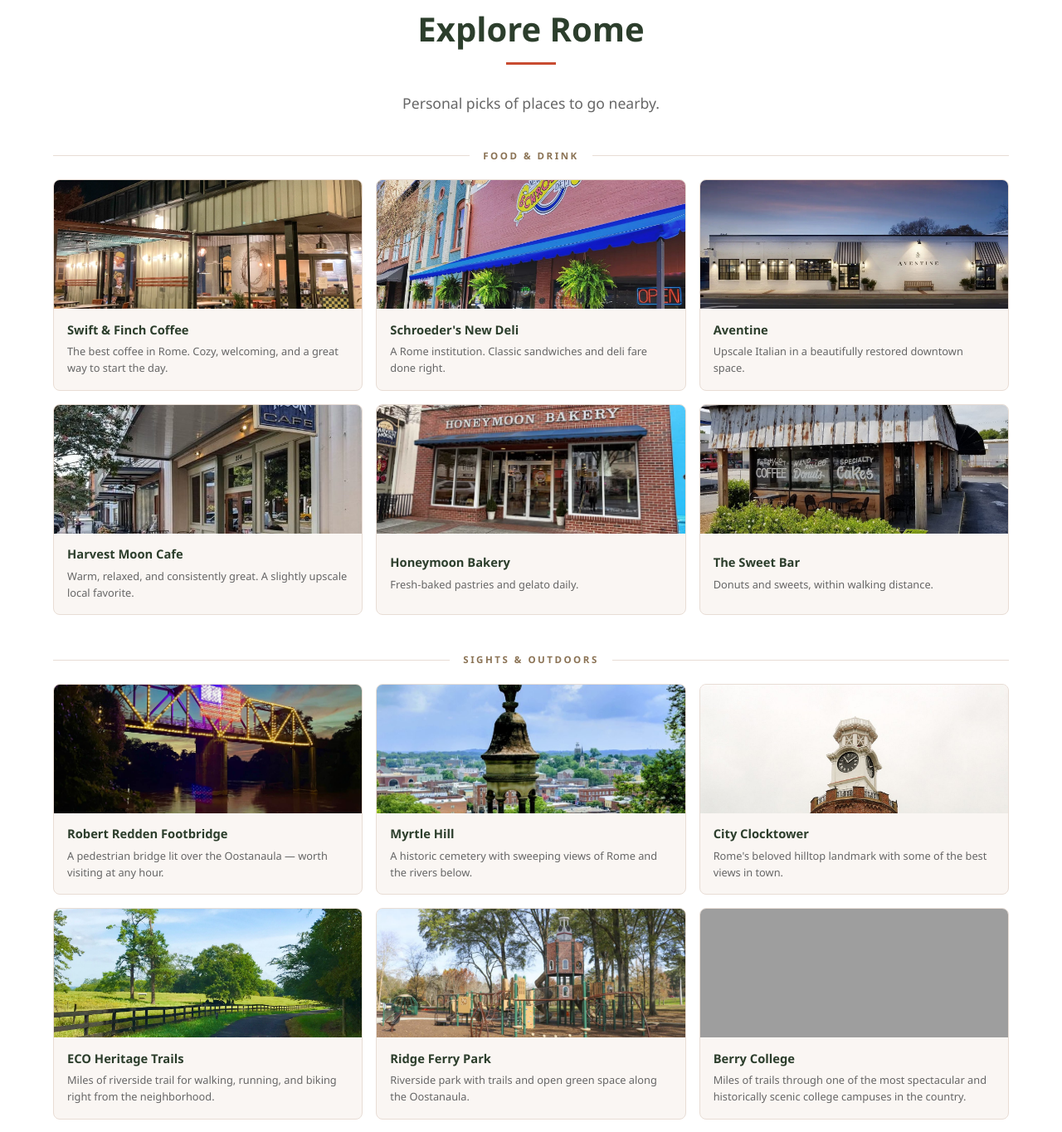
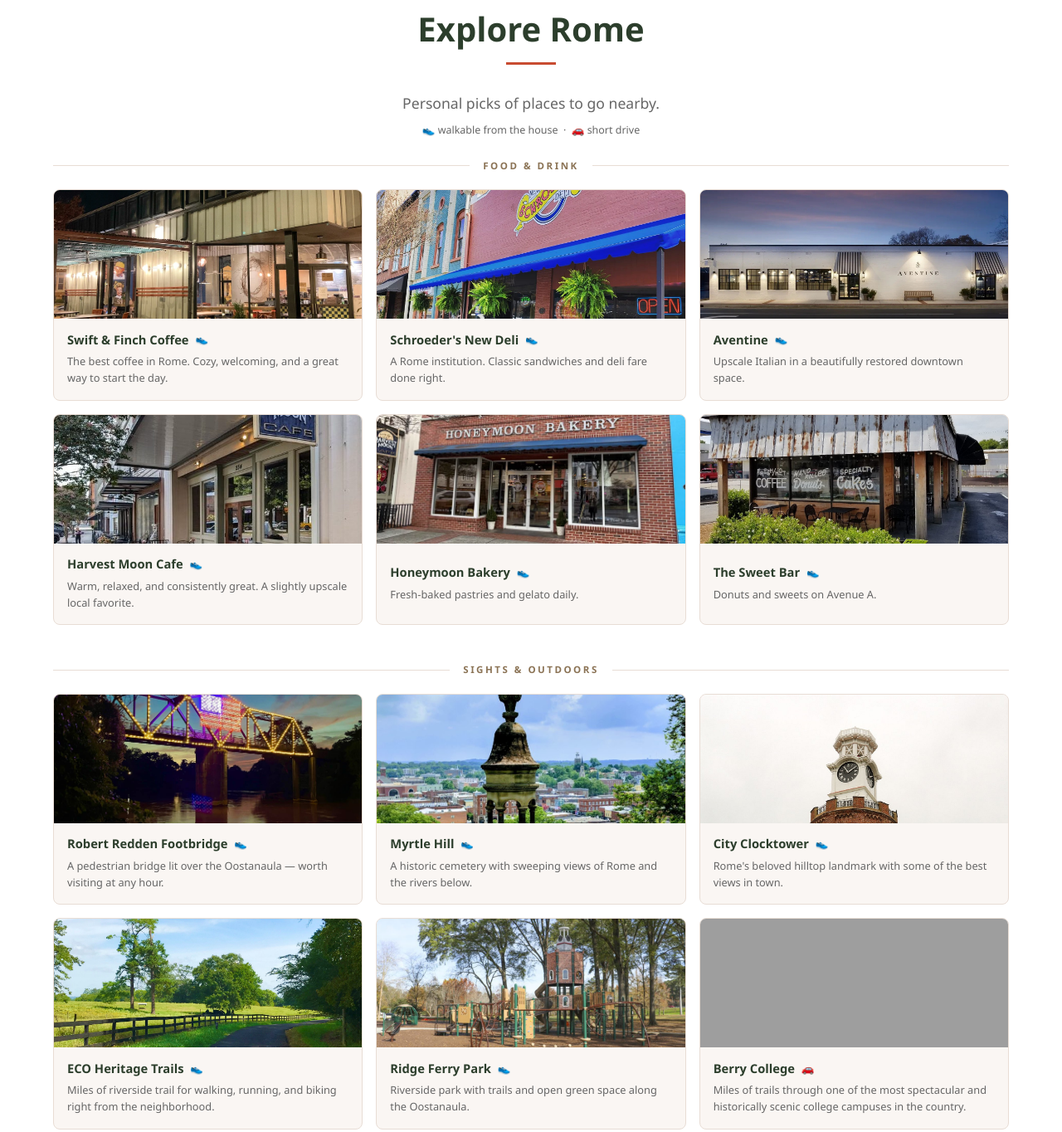
Before and after one commit to 1003avenuea-ops/web, a plain HTML site: page index.html in a window 1280 px wide. Shown: the part 2562-3926 px from the top of the page at 83% size. Drawn offline with Linux system fonts and the light colour scheme; grey boxes are pictures that could not be loaded.

Commit message:
booking copy

```diff
--- a/index.html
+++ b/index.html
@@ -635,6 +635,28 @@
             line-height: 1.55;
         }
 
+        .place-icon {
+            display: inline-block;
+            margin-left: 0.25rem;
+            vertical-align: middle;
+            font-size: 0.85em;
+            line-height: 1;
+            position: relative;
+            top: -1px;
+        }
+
+        .section-legend {
+            font-size: 0.78rem;
+            color: var(--text-light);
+            margin-top: -2rem;
+            margin-bottom: 1.5rem;
+            display: flex;
+            align-items: center;
+            justify-content: center;
+            gap: 0.4rem;
+            flex-wrap: wrap;
+        }
+
         .explore-pills {
             display: flex;
             flex-wrap: wrap;
@@ -1059,6 +1081,7 @@
     </style>
 </head>
 <body>
+
     <!-- HEADER -->
     <header>
         <nav>
@@ -1149,6 +1172,9 @@
         <div class="container">
             <h2>Explore Rome</h2>
             <p class="section-intro">Personal picks of places to go nearby.</p>
+            <p class="section-legend">
+                👟 walkable from the house &nbsp;·&nbsp; 🚗 short drive
+            </p>
 
             <!-- FOOD & DRINK -->
             <div class="explore-cat">
@@ -1157,28 +1183,28 @@
                     <a class="ec-card" href="https://www.yelp.com/biz/swift-and-finch-coffee-rome" target="_blank">
                         <img class="ec-card-img" src="img/swift_finch.webp" alt="Swift and Finch Coffee">
                         <div class="ec-card-body">
-                            <div class="ec-card-name">Swift &amp; Finch Coffee</div>
+                            <div class="ec-card-name">Swift &amp; Finch Coffee <span class="place-icon">👟</span></div>
                             <div class="ec-card-desc">The best coffee in Rome. Cozy, welcoming, and a great way to start the day.</div>
                         </div>
                     </a>
                     <a class="ec-card" href="https://www.yelp.com/biz/schroeders-new-deli-rome" target="_blank">
                         <img class="ec-card-img" src="img/schroeders.jpg" alt="Schroeder's New Deli">
                         <div class="ec-card-body">
-                            <div class="ec-card-name">Schroeder's New Deli</div>
+                            <div class="ec-card-name">Schroeder's New Deli <span class="place-icon">👟</span></div>
                             <div class="ec-card-desc">A Rome institution. Classic sandwiches and deli fare done right.</div>
                         </div>
                     </a>
                     <a class="ec-card" href="https://www.yelp.com/biz/aventine-rome-rome" target="_blank">
                         <img class="ec-card-img" src="img/aventine.jpg" alt="Aventine">
                         <div class="ec-card-body">
-                            <div class="ec-card-name">Aventine</div>
+                            <div class="ec-card-name">Aventine <span class="place-icon">👟</span></div>
                             <div class="ec-card-desc">Upscale Italian in a beautifully restored downtown space.</div>
                         </div>
                     </a>
                     <a class="ec-card" href="https://www.yelp.com/biz/harvest-moon-cafe-rome" target="_blank">
                         <img class="ec-card-img" src="img/harvest_moon.jpg" alt="Harvest Moon Cafe">
                         <div class="ec-card-body">
-                            <div class="ec-card-name">Harvest Moon Cafe</div>
+                            <div class="ec-card-name">Harvest Moon Cafe <span class="place-icon">👟</span></div>
                             <div class="ec-card-desc">Warm, relaxed, and consistently great. A slightly upscale local favorite.</div>
                         </div>
                     </a>
@@ -1186,15 +1212,15 @@
                     <a class="ec-card" href="https://www.yelp.com/biz/honeymoon-bakery-rome-3" target="_blank">
                         <img class="ec-card-img" src="img/honeymoon_bakery.webp" alt="Honeymoon Bakery">
                         <div class="ec-card-body">
-                            <div class="ec-card-name">Honeymoon Bakery</div>
+                            <div class="ec-card-name">Honeymoon Bakery <span class="place-icon">👟</span></div>
                             <div class="ec-card-desc">Fresh-baked pastries and gelato daily.</div>
                         </div>
                     </a>
                     <a class="ec-card" href="https://www.yelp.com/biz/the-sweet-bar-rome" target="_blank">
                         <img class="ec-card-img" src="img/sweet_bar.jpg" alt="The Sweet Bar">
                         <div class="ec-card-body">
-                            <div class="ec-card-name">The Sweet Bar</div>
-                            <div class="ec-card-desc">Donuts and sweets, within walking distance.</div>
+                            <div class="ec-card-name">The Sweet Bar <span class="place-icon">👟</span></div>
+                            <div class="ec-card-desc">Donuts and sweets on Avenue A.</div>
                         </div>
                     </a>
                 </div>
@@ -1207,14 +1233,14 @@
                     <a class="ec-card" href="https://romegeorgia.org/robert-redden-footbridge/" target="_blank">
                         <img class="ec-card-img" src="img/foot_bridge.jpg" alt="Robert Redden Footbridge at night">
                         <div class="ec-card-body">
-                            <div class="ec-card-name">Robert Redden Footbridge</div>
+                            <div class="ec-card-name">Robert Redden Footbridge <span class="place-icon">👟</span></div>
                             <div class="ec-card-desc">A pedestrian bridge lit over the Oostanaula — worth visiting at any hour.</div>
                         </div>
                     </a>
                     <a class="ec-card" href="https://www.tripadvisor.com/Attraction_Review-g35232-d2707008-Reviews-or20-Myrtle_Hill_Cemetery-Rome_Georgia.html" target="_blank">
                         <img class="ec-card-img" src="img/myrtle_hill.jpg" alt="Myrtle Hill">
                         <div class="ec-card-body">
-                            <div class="ec-card-name">Myrtle Hill</div>
+                            <div class="ec-card-name">Myrtle Hill <span class="place-icon">👟</span></div>
                             <div class="ec-card-desc">A historic cemetery with sweeping views of Rome and the rivers below.</div>
                         </div>
                     </a>
@@ -1222,28 +1248,28 @@
                     <a class="ec-card" href="https://romegeorgia.org/city-clocktower/" target="_blank">
                         <img class="ec-card-img" src="img/clock_tower.jpg" alt="City Clocktower" style="object-position: center top;">
                         <div class="ec-card-body">
-                            <div class="ec-card-name">City Clocktower</div>
+                            <div class="ec-card-name">City Clocktower <span class="place-icon">👟</span></div>
                             <div class="ec-card-desc">Rome's beloved hilltop landmark with some of the best views in town.</div>
                         </div>
                     </a>
                     <a class="ec-card" href="img/eco_trail.png" target="_blank">
                         <img class="ec-card-img" src="img/eco_trail.jpg" alt="ECO Heritage Trails">
                         <div class="ec-card-body">
-                            <div class="ec-card-name">ECO Heritage Trails</div>
+                            <div class="ec-card-name">ECO Heritage Trails <span class="place-icon">👟</span></div>
                             <div class="ec-card-desc">Miles of riverside trail for walking, running, and biking right from the neighborhood.</div>
                         </div>
                     </a>
                     <a class="ec-card" href="https://romegeorgia.org/ridge-ferry-park/" target="_blank">
                         <img class="ec-card-img" src="img/ridge_ferry_park.jpg" alt="Ridge Ferry Park">
                         <div class="ec-card-body">
-                            <div class="ec-card-name">Ridge Ferry Park</div>
+                            <div class="ec-card-name">Ridge Ferry Park <span class="place-icon">👟</span></div>
                             <div class="ec-card-desc">Riverside park with trails and open green space along the Oostanaula.</div>
                         </div>
                     </a>
                     <a class="ec-card" href="https://www.berry.edu" target="_blank">
                         <img class="ec-card-img" src="img/berry_college.png" alt="Berry College">
                         <div class="ec-card-body">
-                            <div class="ec-card-name">Berry College</div>
+                            <div class="ec-card-name">Berry College <span class="place-icon">🚗</span></div>
                             <div class="ec-card-desc">Miles of trails through one of the most spectacular and historically scenic college campuses in the country.</div>
                         </div>
                     </a>
@@ -1257,14 +1283,14 @@
                     <a class="ec-card" href="https://rometenniscenter.com/" target="_blank">
                         <img class="ec-card-img" src="img/tennis_center.jpg" alt="Berry Tennis Center">
                         <div class="ec-card-body">
-                            <div class="ec-card-name">Berry Tennis Center</div>
+                            <div class="ec-card-name">Berry Tennis Center <span class="place-icon">🚗</span></div>
                             <div class="ec-card-desc">World-class courts on the Berry College campus, about a 10-minute drive.</div>
                         </div>
                     </a>
                     <a class="ec-card" href="https://www.romega.us/427/Tennis-Pickleball" target="_blank">
                         <img class="ec-card-img" src="img/downtown_tennis.jpg" alt="Downtown Tennis & Pickleball">
                         <div class="ec-card-body">
-                            <div class="ec-card-name">Downtown Tennis &amp; Pickleball</div>
+                            <div class="ec-card-name">Downtown Tennis &amp; Pickleball <span class="place-icon">👟</span></div>
                             <div class="ec-card-desc">Public courts in the heart of Rome. Easy to walk to, great for a quick match.</div>
                         </div>
                     </a>
```
